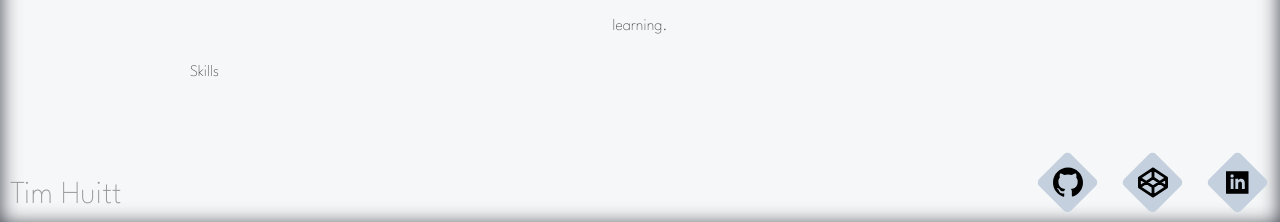
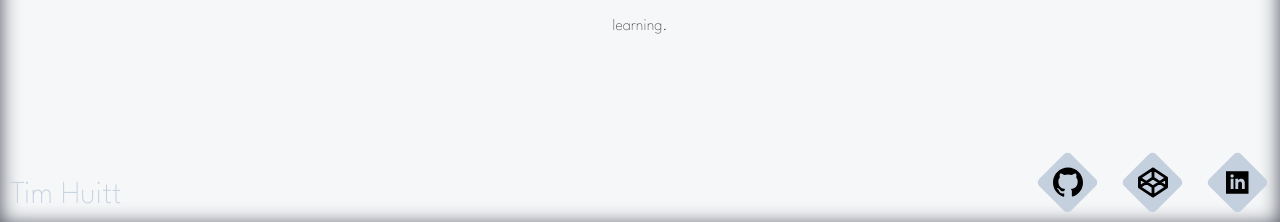
Before and after one commit to TimHuitt/portfolio, a React (Vite) app in the folder client/: page / in a window 1280 px wide. Shown: the part 575-797 px from the top of the page. Built offline with nearby package versions, Linux system fonts and the light colour scheme; no server answers.

Commit message:
update styles

```diff
--- a/client/src/App.jsx
+++ b/client/src/App.jsx
@@ -12,7 +12,7 @@ const App = () => {
     root.style.setProperty('--bg', isDark ? '#1c1e29' : '#f6f7f9')
     root.style.setProperty('--bg-dark', isDark ? '#131519' : '#ebebeb')
     root.style.setProperty('--bg-light', isDark ? '#272d37' : '#fafafa')
-    root.style.setProperty('--shadow', isDark ? '#232323' : '#393d44')
+    root.style.setProperty('--shadow', isDark ? '#232323' : '#454b54')
     root.style.setProperty('--shadow-light', isDark ? '#282d35' : '#c4d0de')
     root.style.setProperty('--shadow-lighter', isDark ? '#7281a7' : '#aaa')
     root.style.setProperty('color', isDark ? '#ccc' : '#444')
--- a/client/src/components/Footer/Footer.css
+++ b/client/src/components/Footer/Footer.css
@@ -14,7 +14,7 @@
 }
 .Footer a {
   text-decoration: none;
-  color: #999;
+  color: var(--shadow-light);
 }
 .footer-title {
   font-size: 2rem;
--- a/client/src/components/Header/Header.css
+++ b/client/src/components/Header/Header.css
@@ -38,7 +38,7 @@
 }
 .selected {
   background-color: var(--bg-dark) !important;
-  box-shadow: inset 0px 0px 5px var(--shadow-lighter);
+  box-shadow: inset -1px -1px 5px var(--shadow-lighter);
   pointer-events: none !important;
 }
 .logo {
--- a/client/src/components/Skills/index.jsx
+++ b/client/src/components/Skills/index.jsx
@@ -1,7 +1,7 @@
 const Skills = () => {
   return (
     <div className="skill-container">
-      Skills
+
     </div>
   )
 }
```
